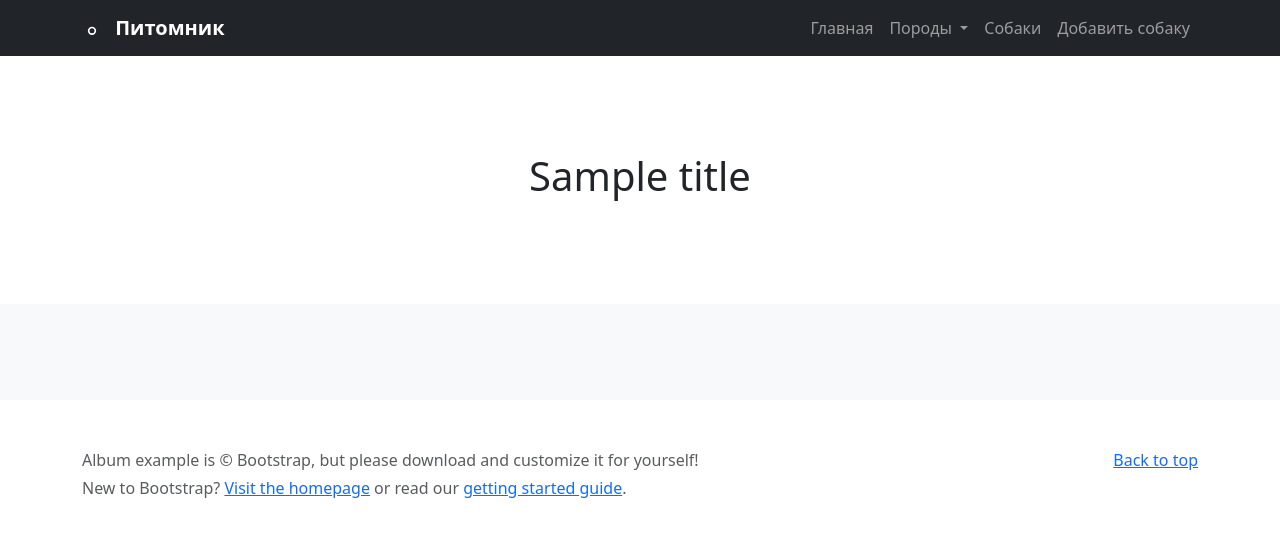
After one commit to Andrey-art-web/Web5_4ShelterFBV_2, a Django app: template dogs/templates/dogs/base.html in a window 1280 px wide. The commit adds this page. Shown: the top 551 px of the page. Run offline with Django 5.2, Linux system fonts and the light colour scheme; the template is opened without the code that fills it: most values are stand-ins (such as "Sample title", 1, 10 or a date in 2020); some libraries are stand-ins or nearby versions.

Commit message:
1) Добавлены шаблоны для уже существующих views

```diff
--- /dev/null
+++ b/dogs/templates/dogs/base.html
@@ -0,0 +1,123 @@
+
+
+{% load static %}
+<!doctype html>
+<html lang="ru">
+<head>
+    <meta charset="utf-8">
+    <meta name="viewport" content="width=device-width, initial-scale=1, shrink-to-fit=no">
+    <title>{{ title }}</title>
+
+    <!-- Bootstrap CSS -->
+    <link href="https://cdn.jsdelivr.net/npm/bootstrap@5.3.0/dist/css/bootstrap.min.css" rel="stylesheet">
+    <!-- Дополнительные стили альбома -->
+    <link rel="stylesheet" href="{% static 'css/album.css' %}">
+</head>
+<body>
+
+<header>
+    <!-- НОВОЕ ГОРИЗОНТАЛЬНОЕ МЕНЮ -->
+    <nav class="navbar navbar-expand-lg navbar-dark bg-dark">
+        <div class="container">
+            <!-- Логотип -->
+            <a class="navbar-brand" href="{% url 'dogs:index' %}">
+                <svg xmlns="http://www.w3.org/2000/svg" width="20" height="20" viewBox="0 0 24 24" fill="none" stroke="currentColor" stroke-width="2" stroke-linecap="round" stroke-linejoin="round" class="me-2">
+                    <path d="M23 19a2 0 0 1-2 2H3a2 0 0 1-2-2V8a2 0 0 1 2-2h4l2-3h6l2 3h4a2 0 0 1 2 2z"></path>
+                    <circle cx="12" cy="13" r="4"></circle>
+                </svg>
+                <strong>Питомник</strong>
+            </a>
+
+            <!-- Кнопка-гамбургер для мобильных устройств -->
+            <button class="navbar-toggler" type="button" data-bs-toggle="collapse" data-bs-target="#navbarMain" aria-controls="navbarMain" aria-expanded="false" aria-label="Toggle navigation">
+                <span class="navbar-toggler-icon"></span>
+            </button>
+
+            <!-- Основное меню -->
+            <div class="collapse navbar-collapse" id="navbarMain">
+                <ul class="navbar-nav ms-auto">
+                    <!-- Главная -->
+                    <li class="nav-item">
+                        <a class="nav-link" href="{% url 'dogs:index' %}">Главная</a>
+                    </li>
+
+                    <!-- Породы (ВЫПАДАЮЩЕЕ МЕНЮ) -->
+                    <li class="nav-item dropdown">
+                        <a class="nav-link dropdown-toggle" href="#" id="breedsDropdown" role="button" data-bs-toggle="dropdown" aria-expanded="false">
+                            Породы
+                        </a>
+                        <ul class="dropdown-menu" aria-labelledby="breedsDropdown">
+                            <li><a class="dropdown-item" href="{% url 'dogs:breeds' %}?breed=shepherd">Немецкая овчарка</a></li>
+                            <li><a class="dropdown-item" href="{% url 'dogs:breeds' %}?breed=collie">Колли</a></li>
+                            <li><a class="dropdown-item" href="{% url 'dogs:breeds' %}?breed=spaniel">Кинг Чарльз спаниель</a></li>
+                            <li><hr class="dropdown-divider"></li>
+                            <li><a class="dropdown-item" href="{% url 'dogs:breeds' %}">Все породы</a></li>
+                        </ul>
+                    </li>
+
+                    <!-- Собаки -->
+                    <li class="nav-item">
+                        <a class="nav-link" href="{% url 'dogs:dogs_list' %}">Собаки</a>
+                    </li>
+
+                    <!-- Добавить собаку -->
+                    <li class="nav-item">
+                        <a class="nav-link" href="{% url 'dogs:dog_create' %}">Добавить собаку</a>
+                    </li>
+                </ul>
+            </div>
+        </div>
+    </nav>
+
+    <!-- Панель с контактами (About) -->
+    <div class="collapse bg-dark" id="navbarHeader">
+        <div class="container">
+            <div class="row">
+                <div class="col-sm-8 col-md-7 py-4">
+                    <h4 class="text-white">About</h4>
+                    <p class="text-muted">Add some information about the album below, the author, or any other background context. Make it a few sentences long so folks can pick up some informative tidbits. Then, link them off to some social networking sites or contact information.</p>
+                </div>
+                <div class="col-sm-4 offset-md-1 py-4">
+                    <h4 class="text-white">Контакты</h4>
+                    <ul class="list-unstyled">
+                        <li><a href="#" class="text-white">Твиттер</a></li>
+                        <li><a href="#" class="text-white">Facebook</a></li>
+                        <li><a href="#" class="text-white">Email</a></li>
+                    </ul>
+                </div>
+            </div>
+        </div>
+    </div>
+</header>
+
+<main role="main">
+    <section class="jumbotron text-center">
+        <div class="container">
+            <h1 class="jumbotron-heading">{{ title }}</h1>
+        </div>
+    </section>
+
+    <div class="album py-5 bg-light">
+        <div class="container">
+            {% block content %}
+            {% endblock %}
+        </div>
+    </div>
+</main>
+
+<footer class="text-muted">
+    <div class="container">
+        <p class="float-end">
+            <a href="#">Back to top</a>
+        </p>
+        <p>Album example is &copy; Bootstrap, but please download and customize it for yourself!</p>
+        <p>New to Bootstrap? <a href="https://getbootstrap.com/">Visit the homepage</a> or read our <a href="https://getbootstrap.com/docs/5.3/getting-started/">getting started guide</a>.</p>
+    </div>
+</footer>
+
+<!-- Bootstrap JavaScript (включает Popper) -->
+<script src="https://cdn.jsdelivr.net/npm/bootstrap@5.3.0/dist/js/bootstrap.bundle.min.js"></script>
+<!-- Holder.js для заглушек изображений -->
+<script src="{% static 'js/holder.min.js' %}"></script>
+</body>
+</html>
```
Also changed, not shown: dogs/templates/dogs/create.html (+19 -9 lines), dogs/templates/dogs/includes/inc_breed.html (added, +13 -0 lines), dogs/templates/dogs/index.html (+8 -9 lines), media/dogs/Jack_Russell_Terrier.jpeg (added).
